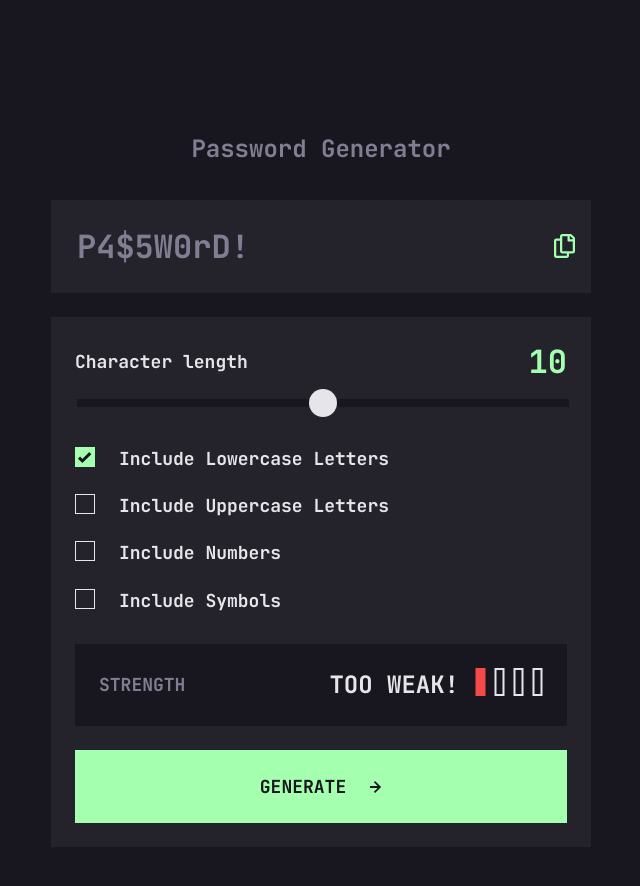
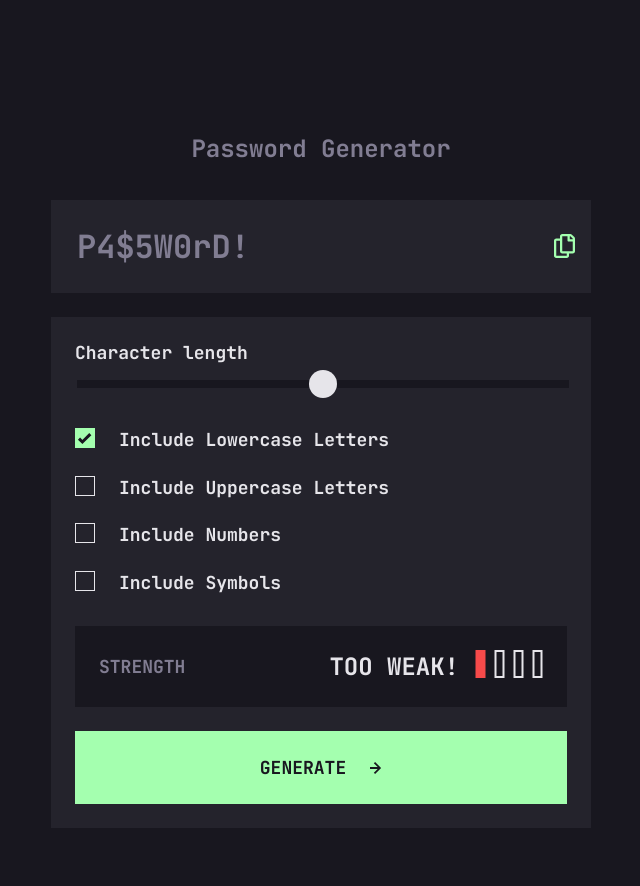
Before and after one commit to jessabean/password-generator-app, a React (Create React App) app: page / in a window 1280 px wide. Shown: the top 886 px of the page, without its empty margins (319-959 px from the left). Built offline with nearby package versions, Linux system fonts and the light colour scheme.

Commit message:
Optimize context provider

```diff
--- a/src/App.js
+++ b/src/App.js
@@ -1,95 +1,31 @@
-import { useEffect, useState } from 'react';
-import randomize from 'randomatic';
 import './App.css';
 import PasswordInput from './components/PasswordInput/PasswordInput.js';
 import Slider from './components/Slider/Slider.js';
 import PasswordControls from './components/PasswordControls/PasswordControls.js';
 import StrengthIndicator from './components/StrengthIndicator/StrengthIndicator';
 import Button from './components/Button/Button';
-import PasswordContext from './contexts/Password/PasswordContext';
+import PasswordContextProvider from './contexts/Password/PasswordContextProvider';
 
 function App() {
-  const DEFAULT_LENGTH = 10;
-  const DEFAULT_PATTERN = 'a';
-  const [passwordLength, setPasswordLength] = useState(DEFAULT_LENGTH);
-  const [passwordPattern, setPasswordPattern] = useState(DEFAULT_PATTERN);
-  const [passwordValue, setPasswordValue] = useState('');
-  const [buttonDisabled, setbuttonDisabled] = useState(false);
+  return (
+    <div className='wrap'>
+      <header className='app-header'>
+        <h1 className='app-title'>Password Generator</h1>
+      </header>
 
-  const updateLength = num => {
-    if(parseInt(num) < 1) {
-      setbuttonDisabled(true);
-    } else {
-      setbuttonDisabled(false);
-    }
-
-    setPasswordLength(parseInt(num));
-  };
-
-  const updatePattern = array =>  {
-    const pattern = array.join('');
-    if(!array.length) {
-      setbuttonDisabled(true);
-    } else {
-      setbuttonDisabled(false);
-    }
-
-    setPasswordPattern(pattern);
-  }
-
-  const handleButtonClick = () => {
-    generatePassword(passwordLength, passwordPattern)
-  }
-
-  const handleSliderChange = (event) => {
-    const value = event.target.value;
-    updateLength(value);
-  }
-
-  const generatePassword = (passwordLength, passwordPattern) => {
-    const pw = randomize(passwordPattern, passwordLength);
-    setPasswordValue(pw);
-  }
-
-  const updateButtonState = (state) => {
-    setbuttonDisabled(state);
-  }
-
-  const passwordSettings = {
-    length: passwordLength,
-    pattern: passwordPattern,
-    passwordValue: passwordValue,
-    buttonDisabled: buttonDisabled,
-    updateLength,
-    updatePattern,
-    generatePassword,
-    updateButtonState,
-  };
-
-  useEffect(() => {
-    if(passwordLength === 0 || passwordPattern.length === 0) {
-      setbuttonDisabled(true);
-    }
-  }, [buttonDisabled, passwordLength, passwordPattern])
-
-  return (
-    <PasswordContext.Provider value={passwordSettings}>
-      <div className='wrap'>
-        <header className='app-header'>
-          <h1 className='app-title'>Password Generator</h1>
-        </header>
+      <PasswordContextProvider>
         <div className='password-box'>
-          <PasswordInput passwordLength={passwordLength} passwordPattern={passwordPattern}></PasswordInput>
+          <PasswordInput></PasswordInput>
         </div>
         <div className='password-controls'>
-          <Slider handleChange={handleSliderChange}></Slider>
+          <Slider></Slider>
           <PasswordControls></PasswordControls>
-          <StrengthIndicator options={passwordPattern.length}></StrengthIndicator>
-          <Button text='Generate' icon='true' onClick={handleButtonClick}></Button>
+          <StrengthIndicator></StrengthIndicator>
+          <Button text='Generate' icon='true'></Button>
         </div>
-      </div>
-    </PasswordContext.Provider>
-  );
+      </PasswordContextProvider>
+    </div>
+  )
 }
 
 export default App;
--- a/src/components/Button/Button.js
+++ b/src/components/Button/Button.js
@@ -2,11 +2,11 @@
 import './Button.css';
 import PasswordContext from '../../contexts/Password/PasswordContext';
 
-function Button({text = '', icon, onClick}) {
+function Button({text = '', icon}) {
   const context = useContext(PasswordContext);
 
   return(
-    <button className="button" onClick={onClick} disabled={context.buttonDisabled}>
+    <button className="button" onClick={context.handleButtonClick} disabled={context.buttonDisabled}>
       {text}
       {!!icon &&
         <span className="button-icon">
--- a/src/components/PasswordInput/PasswordInput.js
+++ b/src/components/PasswordInput/PasswordInput.js
@@ -11,7 +11,7 @@
     navigator.clipboard.writeText(text)
   }
 
-  function handleClick(event) {
+  function handleClick() {
     const copyButton = buttonEl.current;
     copyButton.classList.add('active');
     setButtonText('Copied');
--- a/src/components/Slider/Slider.js
+++ b/src/components/Slider/Slider.js
@@ -2,7 +2,7 @@
 import PasswordContext from '../../contexts/Password/PasswordContext';
 import './Slider.css';
 
-function Slider({handleChange}) {
+function Slider() {
   const context = useContext(PasswordContext);
   const MIN_VALUE = 0;
   const MAX_VALUE = 20;
@@ -17,7 +17,7 @@
           min={MIN_VALUE}
           max={MAX_VALUE}
           value={context.length}
-          onChange={handleChange} />
+          onChange={context.handleSliderChange} />
       </div>
   )
 }
--- a/src/components/StrengthIndicator/StrengthIndicator.js
+++ b/src/components/StrengthIndicator/StrengthIndicator.js
@@ -1,12 +1,13 @@
-import { useState, useEffect, useCallback } from 'react';
+import { useState, useEffect, useCallback, useContext } from 'react';
 import './StrengthIndicator.css';
 import { optionsMap } from './optionsmap';
+import PasswordContext from '../../contexts/Password/PasswordContext';
 
-function StrengthIndicator({options}) {
+function StrengthIndicator() {
+  const { passwordPattern } = useContext(PasswordContext);
   const level = useCallback(() => {
-    return optionsMap.find(element => element.options === options)
-  }, [options]);
-
+    return optionsMap.find(element => element.options === passwordPattern.length)
+  }, [passwordPattern]);
   const [strength, setStrength] = useState(
     {
       options: 3,
--- /dev/null
+++ b/src/contexts/Password/PasswordContextProvider.js
@@ -0,0 +1,88 @@
+import { useState, useEffect } from 'react';
+import randomize from 'randomatic';
+import PasswordContext from './PasswordContext';
+
+function PasswordContextProvider({children}) {
+  const DEFAULT_LENGTH = 10;
+  const DEFAULT_PATTERN = 'a';
+  const [passwordLength, setPasswordLength] = useState(DEFAULT_LENGTH);
+  const [passwordPattern, setPasswordPattern] = useState(DEFAULT_PATTERN);
+  const [passwordValue, setPasswordValue] = useState('');
+  const [buttonDisabled, setbuttonDisabled] = useState(false);
+
+  const updateLength = num => {
+    if(parseInt(num) < 1) {
+      setbuttonDisabled(true);
+    } else {
+      setbuttonDisabled(false);
+    }
+
+    setPasswordLength(parseInt(num));
+  };
+
+  const updatePattern = array =>  {
+    const pattern = array.join('');
+    if(!array.length) {
+      setbuttonDisabled(true);
+    } else {
+      setbuttonDisabled(false);
+    }
+
+    setPasswordPattern(pattern);
+  }
+
+  const handleButtonClick = () => {
+    generatePassword(passwordLength, passwordPattern)
+  }
+
+  const handleSliderChange = (event) => {
+    const value = event.target.value;
+    updateLength(value);
+  }
+
+  const generatePassword = (passwordLength, passwordPattern) => {
+    const pw = randomize(passwordPattern, passwordLength);
+    setPasswordValue(pw);
+  }
+
+  const updateButtonState = (state) => {
+    setbuttonDisabled(state);
+  }
+
+  const passwordSettings = {
+    length: passwordLength,
+    pattern: passwordPattern,
+    passwordValue: passwordValue,
+    buttonDisabled: buttonDisabled,
+    updateLength,
+    updatePattern,
+    generatePassword,
+    updateButtonState,
+  };
+
+    useEffect(() => {
+      if(passwordLength === 0 || passwordPattern.length === 0) {
+        setbuttonDisabled(true);
+      }
+    }, [buttonDisabled, passwordLength, passwordPattern])
+
+  return (
+    <PasswordContext.Provider
+      value={{
+        passwordLength, setPasswordLength,
+        passwordPattern, setPasswordPattern,
+        passwordValue, setPasswordValue,
+        buttonDisabled, setbuttonDisabled,
+        updateLength,
+        updatePattern,
+        handleButtonClick,
+        handleSliderChange,
+        generatePassword,
+        updateButtonState,
+        passwordSettings }}>
+      {children}
+    </PasswordContext.Provider>
+  );
+}
+
+export default PasswordContextProvider;
--- a/src/index.js
+++ b/src/index.js
@@ -2,16 +2,8 @@
 import ReactDOM from 'react-dom/client';
 import './index.css';
 import App from './App';
-import reportWebVitals from './reportWebVitals';
 
 const root = ReactDOM.createRoot(document.getElementById('root'));
 root.render(
-  <React.StrictMode>
-    <App />
-  </React.StrictMode>
+  <App />
 );
-
-// If you want to start measuring performance in your app, pass a function
-// to log results (for example: reportWebVitals(console.log))
-// or send to an analytics endpoint. Learn more: https://bit.ly/CRA-vitals
-reportWebVitals();
```
